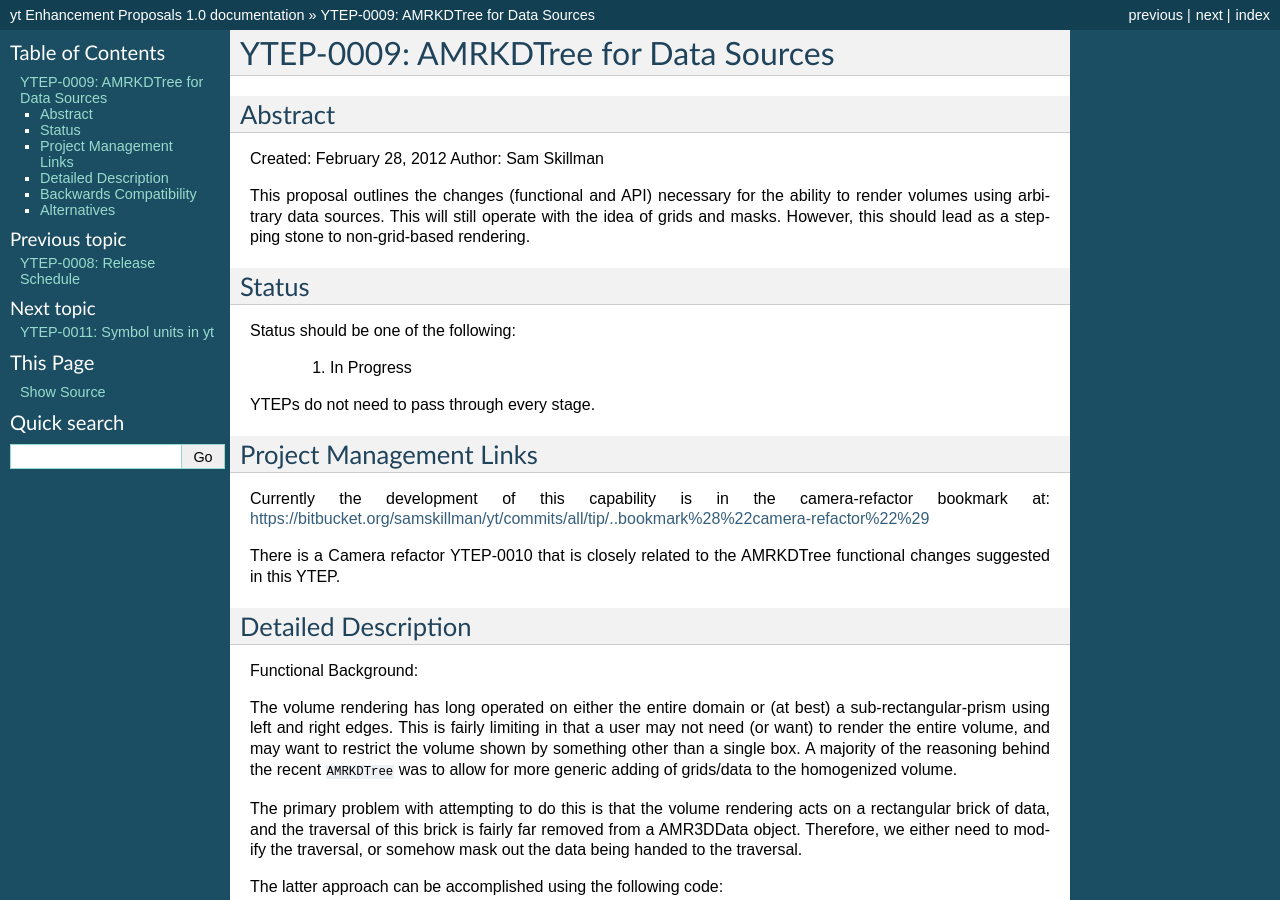
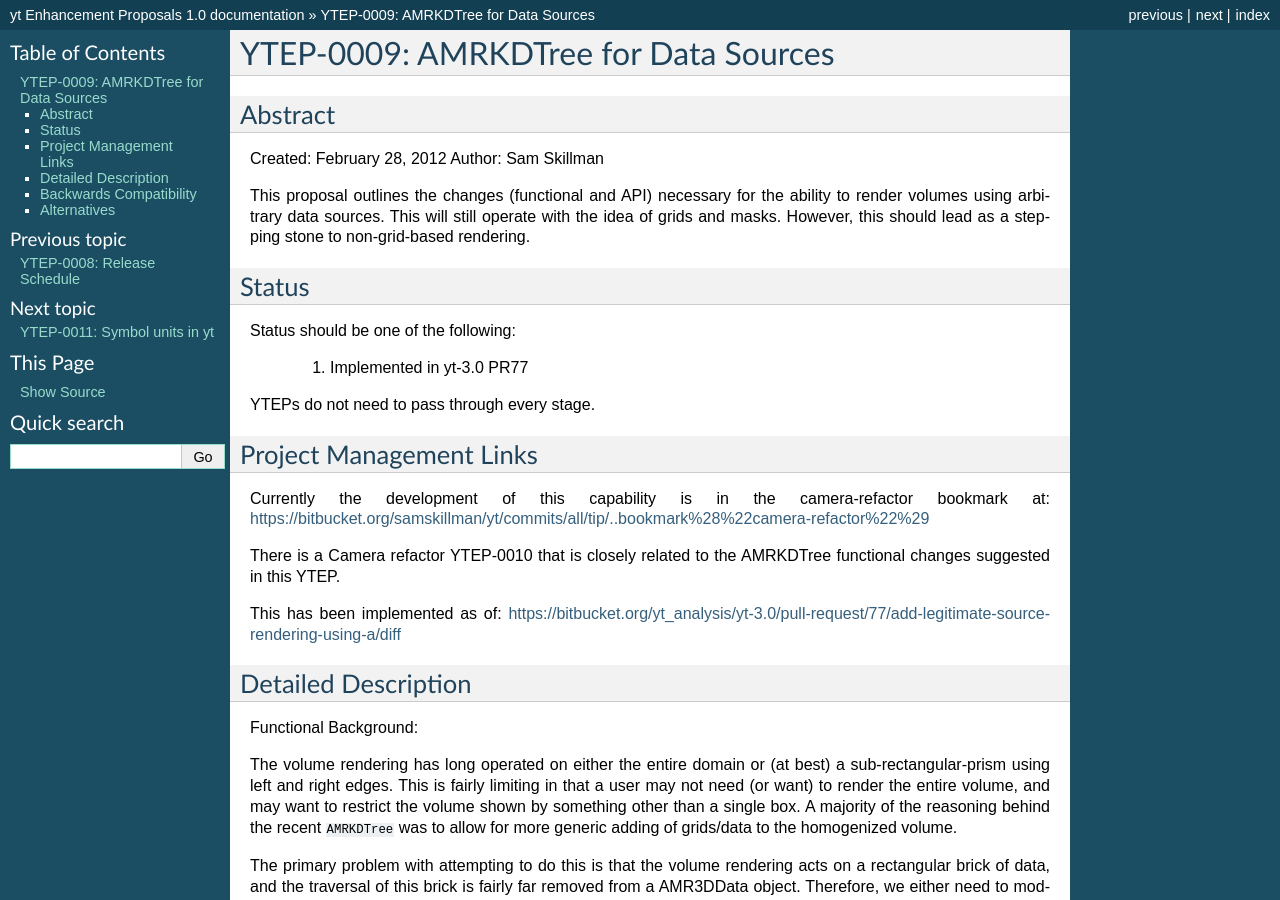
Before and after one commit to yt-project/ytep, a Sphinx documentation site: the page built from source/YTEPs/YTEP-0009.rst, in a window 1280 px wide and 900 px high. Built offline with Sphinx 7.4.7, drawn with Linux system fonts in a browser that asks for light colours; formulas are drawn with MathJax 3.

Commit message:
Updating the data source rendering ytep to implemented.

```diff
--- a/source/YTEPs/YTEP-0009.rst
+++ b/source/YTEPs/YTEP-0009.rst
@@ -17,7 +17,7 @@ Status
 
 Status should be one of the following:
 
- #. In Progress
+ #. Implemented in yt-3.0 PR77
 
 YTEPs do not need to pass through every stage.
 
@@ -30,6 +30,10 @@ https://bitbucket.org/samskillman/yt/commits/all/tip/..bookmark%28%22camera-refa
 
 There is a Camera refactor YTEP-0010 that is closely related to the AMRKDTree
 functional changes suggested in this YTEP.
+
+
+This has been implemented as of:
+https://bitbucket.org/yt_analysis/yt-3.0/pull-request/77/add-legitimate-source-rendering-using-a/diff
 
 
 Detailed Description
```
